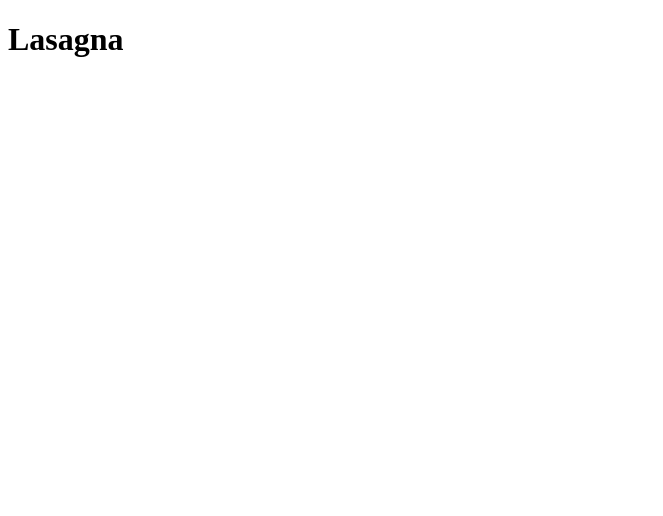
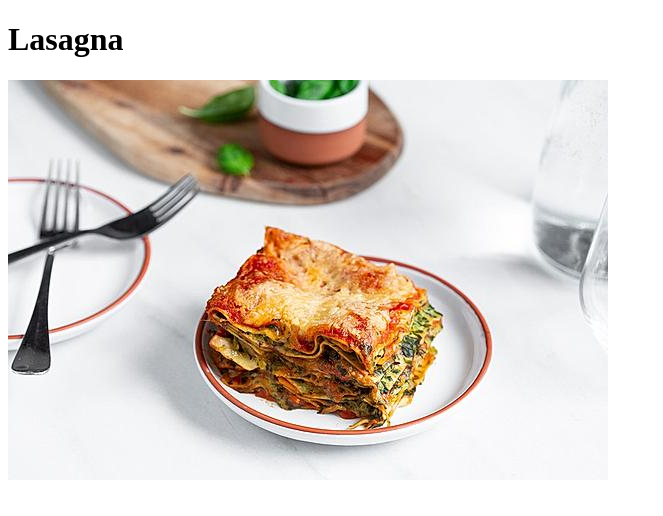
Before and after one commit to tlauer5/odin-recipes, a plain HTML site: page recipes/lasagna.html in a window 1280 px wide. Shown: the whole page, without its empty margins (0-663 px from the left). Drawn offline with Linux system fonts and the light colour scheme.

Commit message:
Insert image of lasagna

```diff
--- a/recipes/lasagna.html
+++ b/recipes/lasagna.html
@@ -6,5 +6,6 @@
 </head>
 <body>
     <h1>Lasagna</h1>
+    <img src="./images/veg_lasagna.jpg" alt="Image of nice tasty lasagna">
 </body>
 </html>
```
Also changed, not shown: recipes/images/veg_lasagna.jpg (added).
